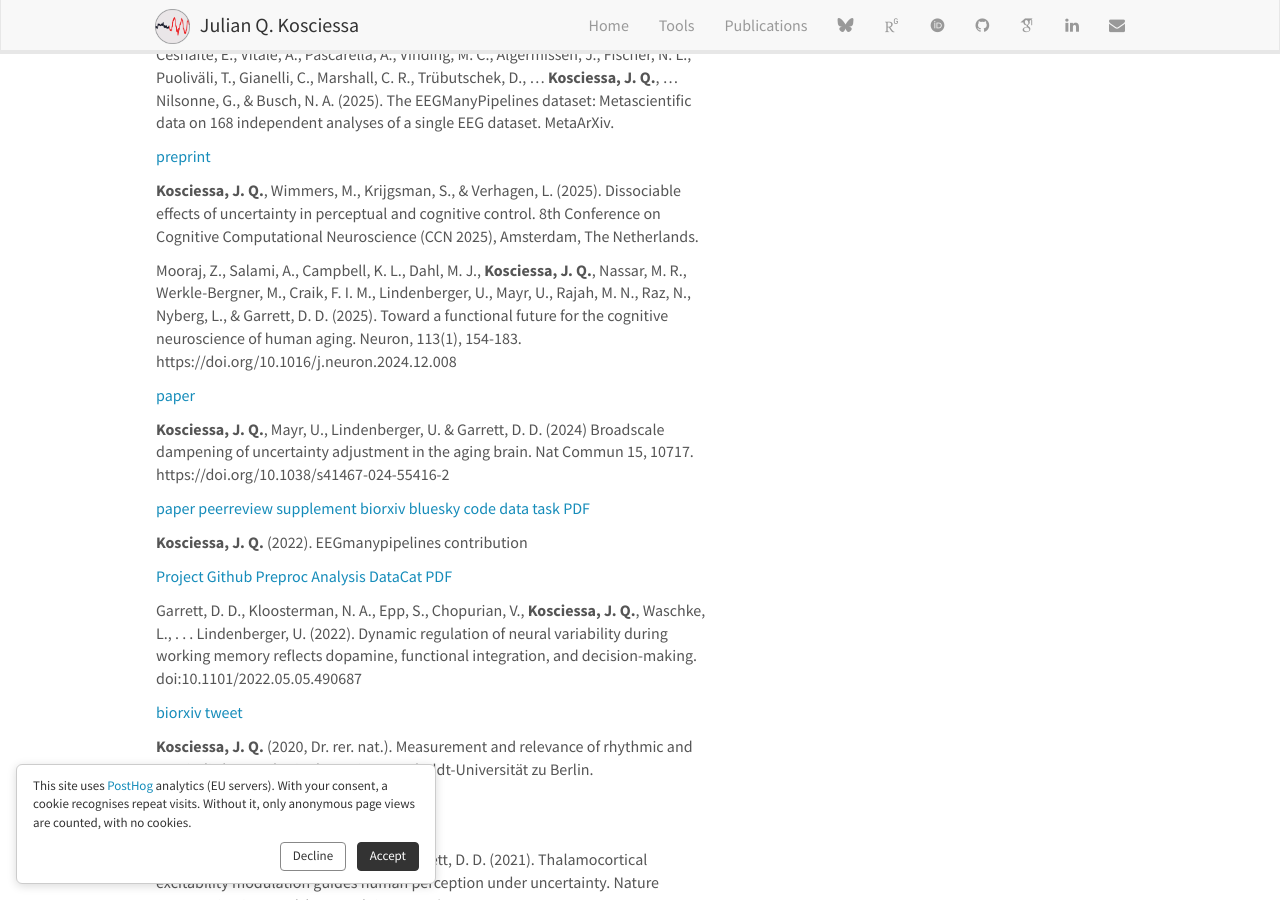
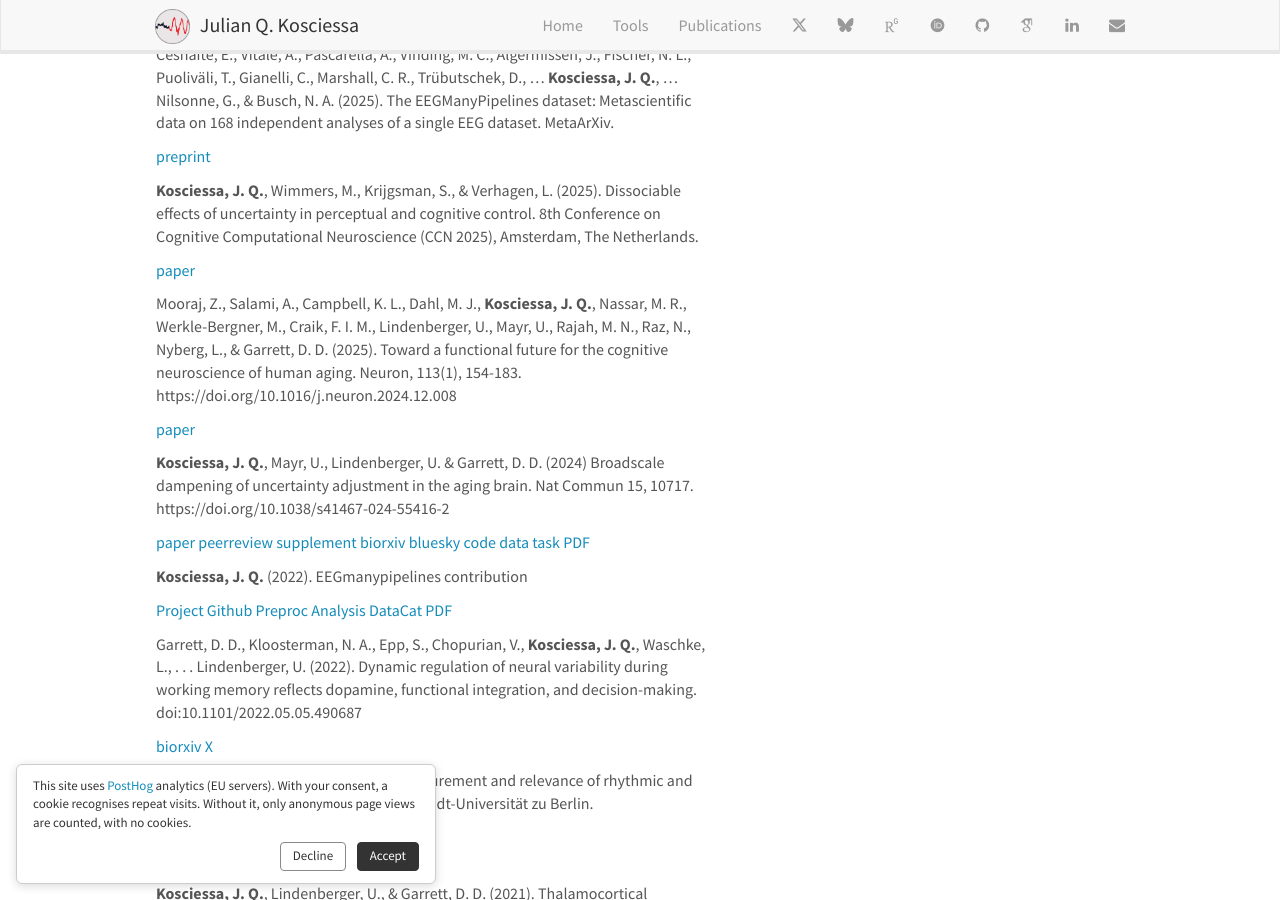
Before and after one commit to jkosciessa/jkosciessa.github.io, a Jekyll site: the page built from _pages/publications.md, in a window 1280 px wide and 900 px high, scrolled down 673 px. Built offline with Jekyll 4.4.1, drawn with Linux system fonts in a browser that asks for light colours; nearby versions of some CDN libraries; some web fonts are replaced.

Commit message:
restore X link with X icon; add CCN 2025 paper link

```diff
--- a/_includes/header.html
+++ b/_includes/header.html
@@ -22,6 +22,7 @@
 		<li><a href="{{ site.url }}{{ site.baseurl }}/">Home</a></li>
 		<li><a href="{{ site.url }}{{ site.baseurl }}/tools">Tools</a></li>
 		<li><a href="{{ site.url }}{{ site.baseurl }}/publications">Publications</a></li>
+		<li><a href="https://x.com/JulianKosciessa" class="menu-link" target="_blank" title='X'><i class="fa-brands fa-x-twitter" aria-hidden="false"></i></a></li>
 		<li><a href="https://bsky.app/profile/juliankosciessa.bsky.social" class="menu-link" target="_blank" title='Bluesky'><i class="fa-brands fa-bluesky" aria-hidden="false"></i></a></li>
 		<li><a href="https://www.researchgate.net/profile/Julian_Kosciessa" class="menu-link" target="_blank"><i class="ai ai-researchgate" aria-hidden="false" title='Research Gate'></i></a></li>
 		<li><a href="https://orcid.org/0000-0002-4553-2794" class="menu-link" target="_blank"><i class="ai ai-orcid" aria-hidden="false" title='ORCID'></i></a></li>
--- a/_pages/publications.md
+++ b/_pages/publications.md
@@ -31,6 +31,8 @@ Cesnaite, E., Vitale, A., Pascarella, A., Vinding, M. C., Algermissen, J., Fisch
 
 **Kosciessa, J. Q.**, Wimmers, M., Krijgsman, S., & Verhagen, L. (2025). Dissociable effects of uncertainty in perceptual and cognitive control. 8th Conference on Cognitive Computational Neuroscience (CCN 2025), Amsterdam, The Netherlands.
 
+[paper](https://2025.ccneuro.org/abstract_pdf/Kosciessa_2025_Dissociable_Effects_Uncertainty_Perceptual_Cognitive_Control.pdf)
+
 Mooraj, Z., Salami, A., Campbell, K. L., Dahl, M. J., **Kosciessa, J. Q.**, Nassar, M. R., Werkle-Bergner, M., Craik, F. I. M., Lindenberger, U., Mayr, U., Rajah, M. N., Raz, N., Nyberg, L., & Garrett, D. D. (2025). Toward a functional future for the cognitive neuroscience of human aging. Neuron, 113(1), 154-183. https://doi.org/10.1016/j.neuron.2024.12.008
 
 [paper](https://authors.elsevier.com/sd/article/S0896-6273(24)00886-9)
@@ -60,7 +62,7 @@ Mooraj, Z., Salami, A., Campbell, K. L., Dahl, M. J., **Kosciessa, J. Q.**, Nass
 Garrett, D. D., Kloosterman, N. A., Epp, S., Chopurian, V., **Kosciessa, J. Q.**, Waschke, L., . . . Lindenberger, U. (2022). Dynamic regulation of neural variability during working memory reflects dopamine, functional integration, and decision-making. doi:10.1101/2022.05.05.490687
 
 [biorxiv](https://www.biorxiv.org/content/10.1101/2022.05.05.490687v1)
-[tweet](https://twitter.com/Garrett_Neuro/status/1523617220923863041)
+[X](https://x.com/Garrett_Neuro/status/1523617220923863041)
 
 **Kosciessa, J. Q.** (2020, Dr. rer. nat.). Measurement and relevance of rhythmic and aperiodic human brain dynamics. Humboldt-Universität zu Berlin. doi:10.18452/22040
 
```
